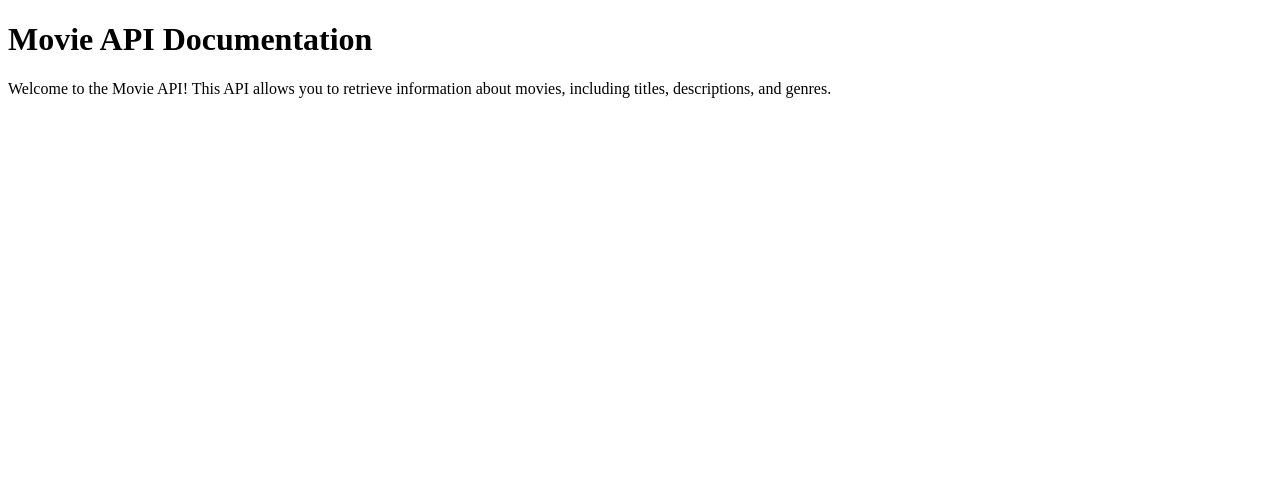
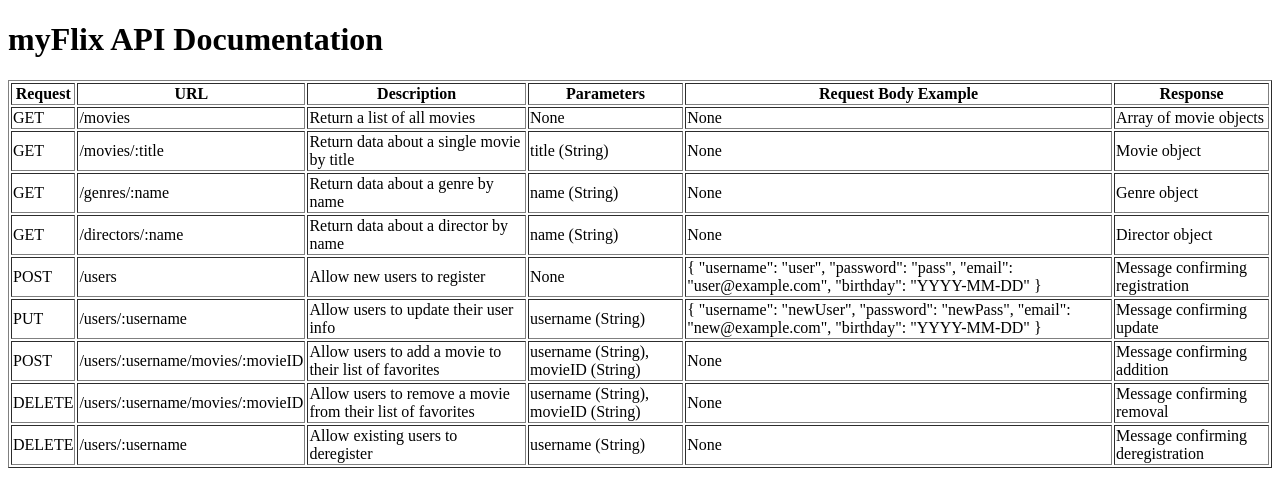
Before and after one commit to YukiOnTour/movie_api, a website: page public/documentation.html in a window 1280 px wide. Drawn offline with Linux system fonts and the light colour scheme.

Commit message:
Defined & documented Endpoints, created Express routes

```diff
--- a/public/documentation.html
+++ b/public/documentation.html
@@ -3,10 +3,91 @@
 <head>
     <meta charset="UTF-8">
     <meta name="viewport" content="width=device-width, initial-scale=1.0">
-    <title>Movie API Documentation</title>
+    <title>API Documentation</title>
 </head>
 <body>
-    <h1>Movie API Documentation</h1>
-    <p>Welcome to the Movie API! This API allows you to retrieve information about movies, including titles, descriptions, and genres.</p>
+    <h1>myFlix API Documentation</h1>
+    <table border="1">
+        <tr>
+            <th>Request</th>
+            <th>URL</th>
+            <th>Description</th>
+            <th>Parameters</th>
+            <th>Request Body Example</th>
+            <th>Response</th>
+        </tr>
+        <tr>
+            <td>GET</td>
+            <td>/movies</td>
+            <td>Return a list of all movies</td>
+            <td>None</td>
+            <td>None</td>
+            <td>Array of movie objects</td>
+        </tr>
+        <tr>
+            <td>GET</td>
+            <td>/movies/:title</td>
+            <td>Return data about a single movie by title</td>
+            <td>title (String)</td>
+            <td>None</td>
+            <td>Movie object</td>
+        </tr>
+        <tr>
+            <td>GET</td>
+            <td>/genres/:name</td>
+            <td>Return data about a genre by name</td>
+            <td>name (String)</td>
+            <td>None</td>
+            <td>Genre object</td>
+        </tr>
+        <tr>
+            <td>GET</td>
+            <td>/directors/:name</td>
+            <td>Return data about a director by name</td>
+            <td>name (String)</td>
+            <td>None</td>
+            <td>Director object</td>
+        </tr>
+        <tr>
+            <td>POST</td>
+            <td>/users</td>
+            <td>Allow new users to register</td>
+            <td>None</td>
+            <td>{ "username": "user", "password": "pass", "email": "user@example.com", "birthday": "YYYY-MM-DD" }</td>
+            <td>Message confirming registration</td>
+        </tr>
+        <tr>
+            <td>PUT</td>
+            <td>/users/:username</td>
+            <td>Allow users to update their user info</td>
+            <td>username (String)</td>
+            <td>{ "username": "newUser", "password": "newPass", "email": "new@example.com", "birthday": "YYYY-MM-DD" }</td>
+            <td>Message confirming update</td>
+        </tr>
+        <tr>
+            <td>POST</td>
+            <td>/users/:username/movies/:movieID</td>
+            <td>Allow users to add a movie to their list of favorites</td>
+            <td>username (String), movieID (String)</td>
+            <td>None</td>
+            <td>Message confirming addition</td>
+        </tr>
+        <tr>
+            <td>DELETE</td>
+            <td>/users/:username/movies/:movieID</td>
+            <td>Allow users to remove a movie from their list of favorites</td>
+            <td>username (String), movieID (String)</td>
+            <td>None</td>
+            <td>Message confirming removal</td>
+        </tr>
+        <tr>
+            <td>DELETE</td>
+            <td>/users/:username</td>
+            <td>Allow existing users to deregister</td>
+            <td>username (String)</td>
+            <td>None</td>
+            <td>Message confirming deregistration</td>
+        </tr>
+    </table>
 </body>
 </html>
```
Also changed, not shown: index.js (+52 -35 lines).
